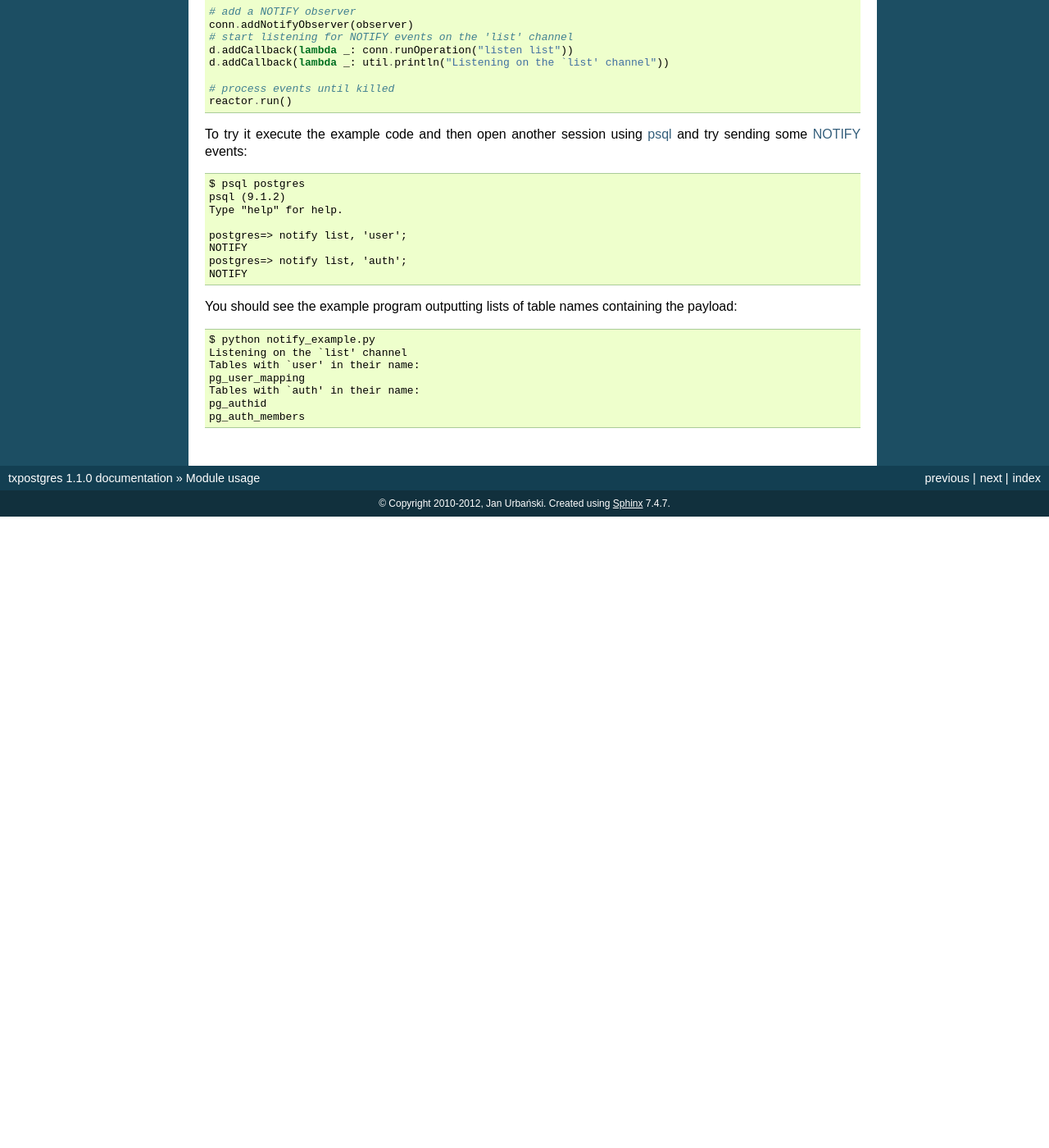
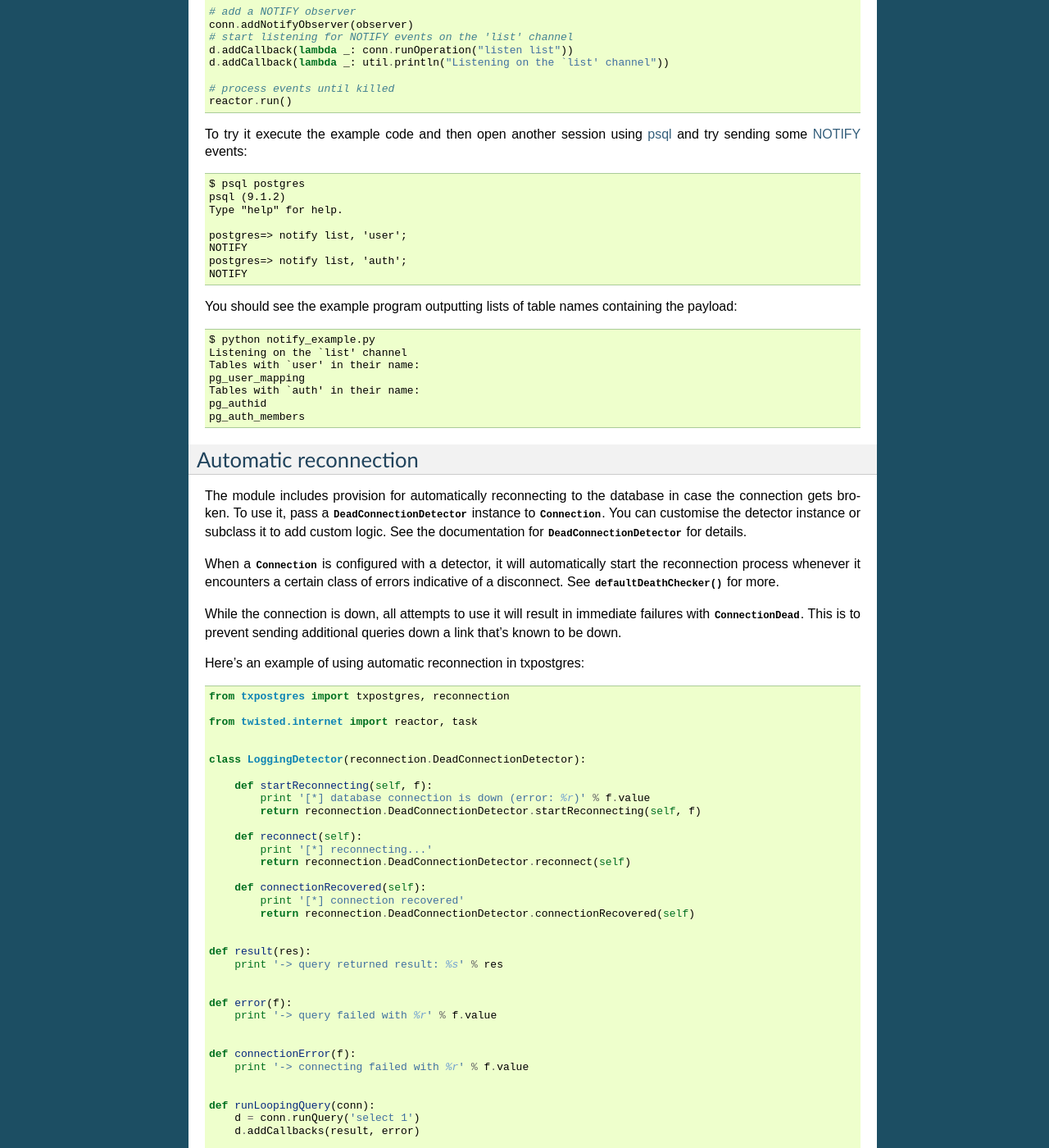
Before and after one commit to wulczer/txpostgres, a Sphinx documentation site: the page built from doc/usage.rst, in a window 1280 px wide and 1400 px high, scrolled down 2931 px. Shown: the whole window at 82% size. Built offline with Sphinx 7.4.7, drawn with Linux system fonts in a browser that asks for light colours; before the commit the page ends 3561 px from its top, so only the background shows below that; some of the changed text lies outside the part shown.

Commit message:
Document the automatic reconnection feature and add example code.

```diff
--- /dev/null
+++ b/doc/reconnection_example.py
@@ -0,0 +1,54 @@
+from txpostgres import txpostgres, reconnection
+
+from twisted.internet import reactor, task
+
+
+class LoggingDetector(reconnection.DeadConnectionDetector):
+
+    def startReconnecting(self, f):
+        print '[*] database connection is down (error: %r)' % f.value
+        return reconnection.DeadConnectionDetector.startReconnecting(self, f)
+
+    def reconnect(self):
+        print '[*] reconnecting...'
+        return reconnection.DeadConnectionDetector.reconnect(self)
+
+    def connectionRecovered(self):
+        print '[*] connection recovered'
+        return reconnection.DeadConnectionDetector.connectionRecovered(self)
+
+
+def result(res):
+    print '-> query returned result: %s' % res
+
+
+def error(f):
+    print '-> query failed with %r' % f.value
+
+
+def connectionError(f):
+    print '-> connecting failed with %r' % f.value
+
+
+def runLoopingQuery(conn):
+    d = conn.runQuery('select 1')
+    d.addCallbacks(result, error)
+
+
+def connected(_, conn):
+    print '-> connected, running a query periodically'
+    lc = task.LoopingCall(runLoopingQuery, conn)
+    return lc.start(2)
+
+
+# connect to the database using reconnection
+conn = txpostgres.Connection(detector=LoggingDetector())
+d = conn.connect('dbname=postgres')
+
+# if the connection failed, log the error and start reconnecting
+d.addErrback(conn.detector.checkForDeadConnection)
+d.addErrback(connectionError)
+d.addCallback(connected, conn)
+
+# process events until killed
+reactor.run()
--- a/doc/usage.rst
+++ b/doc/usage.rst
@@ -71,3 +71,29 @@ the payload::
 
 .. _NOTIFY: http://www.postgresql.org/docs/current/static/sql-notify.html
 .. _psql: http://www.postgresql.org/docs/current/static/app-psql.html
+
+Automatic reconnection
+----------------------
+
+The module includes provision for automatically reconnecting to the database in
+case the connection gets broken. To use it, pass a
+:class:`~txpostgres.reconnection.DeadConnectionDetector` instance to
+:class:`~txpostgres.txpostgres.Connection`. You can customise the detector
+instance or subclass it to add custom logic. See the documentation for
+:class:`~txpostgres.reconnection.DeadConnectionDetector` for details.
+
+When a :class:`~txpostgres.txpostgres.Connection` is configured with a
+detector, it will automatically start the reconnection process whenever it
+encounters a certain class of errors indicative of a disconnect. See
+:func:`~txpostgres.reconnection.defaultDeathChecker` for more.
+
+While the connection is down, all attempts to use it will result in immediate
+failures with :exc:`~txpostgres.reconnection.ConnectionDead`. This is to
+prevent sending additional queries down a link that's known to be down.
+
+Here's an example of using automatic reconnection in txpostgres:
+
+.. literalinclude:: reconnection_example.py
+
+You can run this snippet and then try restarting the database. Logging lines
+should appear, as the connection gets automatically recovered.
```
Also changed, not shown: doc/txpostgres.rst (+11 -4 lines).
